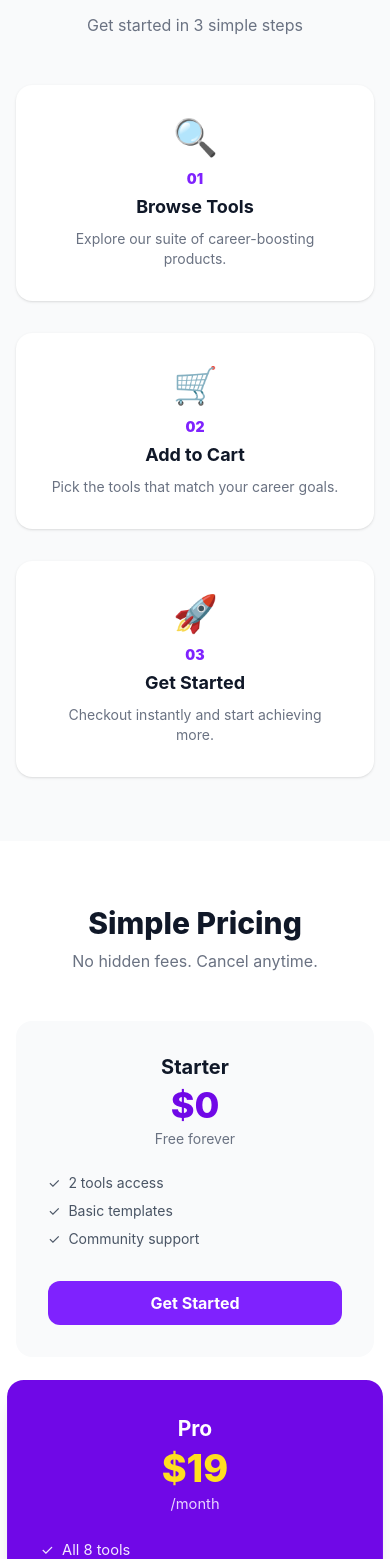
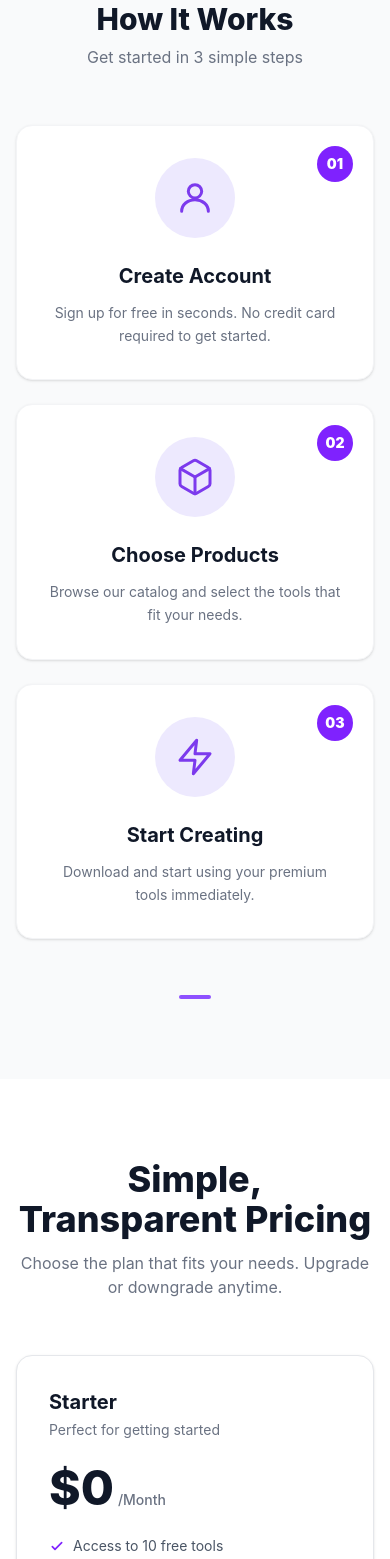
Before and after one commit to Azadhossain288/My-Product-Store, a React (Vite) app: page / in a window 390 px wide. Shown: the part 4889-6448 px from the top of the page. Built offline with nearby package versions, Linux system fonts and the light colour scheme.

Commit message:
Modified pricing option and steps part

```diff
--- a/src/components/Footer.jsx
+++ b/src/components/Footer.jsx
@@ -6,8 +6,8 @@ const Footer = () => {
         {/* Brand */}
         <div className="md:col-span-1">
           <div className="flex items-center gap-2 mb-3">
-            <span className="text-2xl">🛍️</span>
-            <span className="font-extrabold text-white text-lg">MyProductStore</span>
+
+            <span className="font-extrabold text-white text-lg">DigiTools</span>
           </div>
           <p className="text-sm leading-relaxed">
             Premium digital tools for creators, professionals, and businesses. Work smarter with our suite of powerful tools.
--- a/src/components/Navbar.jsx
+++ b/src/components/Navbar.jsx
@@ -17,7 +17,7 @@ const Navbar = ({ cartCount }) => {
           <li className="hover:text-violet-600 cursor-pointer transition">Features</li>
           <li className="hover:text-violet-600 cursor-pointer transition">Pricing</li>
           <li className="hover:text-violet-600 cursor-pointer transition">Testimonials</li>
-          <li className="hover:text-violet-600 cursor-pointer transition">Testimonials</li>
+
 
         </ul>
 
--- a/src/components/Pricing.jsx
+++ b/src/components/Pricing.jsx
@@ -1,70 +1,130 @@
 const plansData = [
   {
     name: "Starter",
+    subtitle: "Perfect for getting started",
     price: "$0",
-    period: "Free forever",
-    features: ["2 tools access", "Basic templates", "Community support"],
+    period: "/Month",
+    features: [
+      "Access to 10 free tools",
+      "Basic templates",
+      "Community support",
+      "1 project per month",
+    ],
+    btnLabel: "Get Started Free",
     highlight: false,
   },
   {
     name: "Pro",
-    price: "$19",
-    period: "/month",
-    features: ["All 8 tools", "Premium templates", "Priority support", "AI features"],
+    subtitle: "Best for professionals",
+    price: "$29",
+    period: "/Month",
+    features: [
+      "Access to all premium tools",
+      "Unlimited templates",
+      "Priority support",
+      "Unlimited projects",
+      "Cloud sync",
+      "Advanced analytics",
+    ],
+    btnLabel: "Start Pro Trial",
     highlight: true,
   },
   {
     name: "Enterprise",
-    price: "$49",
-    period: "/month",
-    features: ["Team accounts", "Custom branding", "Dedicated support", "API access"],
+    subtitle: "For teams and businesses",
+    price: "$99",
+    period: "/Month",
+    features: [
+      "Everything in Pro",
+      "Team collaboration",
+      "Custom integrations",
+      "Dedicated support",
+      "SLA guarantee",
+      "Custom branding",
+    ],
+    btnLabel: "Contact Sales",
     highlight: false,
   },
 ]
 
 const Pricing = () => {
   return (
-    <section className="bg-white py-16 px-4">
-      <div className="max-w-5xl mx-auto text-center">
+    <section className="bg-white py-20 px-4">
+      <div className="max-w-6xl mx-auto">
 
-        <h2 className="text-3xl font-extrabold text-gray-900 mb-2">Simple Pricing</h2>
-        <p className="text-gray-500 mb-12">No hidden fees. Cancel anytime.</p>
+        {/* Header */}
+        <div className="text-center mb-14">
+          <h2 className="text-4xl md:text-5xl font-extrabold text-gray-900 mb-3">
+            Simple, Transparent Pricing
+          </h2>
+          <p className="text-gray-500 text-base">
+            Choose the plan that fits your needs. Upgrade or downgrade anytime.
+          </p>
+        </div>
 
-        <div className="grid grid-cols-1 md:grid-cols-3 gap-8">
+        {/* Cards */}
+        <div className="grid grid-cols-1 md:grid-cols-3 gap-6 items-center">
           {plansData.map((plan) => (
             <div
               key={plan.name}
-              className={`rounded-2xl p-8 ${
+              className={`relative rounded-2xl p-8 border flex flex-col gap-6 ${
                 plan.highlight
-                  ? "bg-violet-700 text-white shadow-xl scale-105"
-                  : "bg-gray-50 text-gray-900"
+                  ? "bg-gradient-to-b from-violet-600 to-purple-700 text-white border-transparent shadow-2xl"
+                  : "bg-white text-gray-900 border-gray-200 shadow-sm"
               }`}
             >
-              <h3 className={`font-bold text-xl mb-1 ${plan.highlight ? "text-white" : "text-gray-900"}`}>
-                {plan.name}
-              </h3>
-              <div className={`text-4xl font-extrabold mb-1 ${plan.highlight ? "text-yellow-300" : "text-violet-700"}`}>
-                {plan.price}
-              </div>
-              <div className={`text-sm mb-6 ${plan.highlight ? "text-purple-200" : "text-gray-500"}`}>
-                {plan.period}
+              {/* Most Popular Badge */}
+              {plan.highlight && (
+                <div className="absolute -top-4 left-1/2 -translate-x-1/2">
+                  <span className="bg-yellow-200 text-yellow-800 text-xs font-bold px-4 py-1.5 rounded-full shadow">
+                    Most Popular
+                  </span>
+                </div>
+              )}
+
+              {/* Plan Name */}
+              <div>
+                <h3 className={`text-xl font-bold mb-1 ${plan.highlight ? "text-white" : "text-gray-900"}`}>
+                  {plan.name}
+                </h3>
+                <p className={`text-sm ${plan.highlight ? "text-purple-200" : "text-gray-500"}`}>
+                  {plan.subtitle}
+                </p>
               </div>
 
-              <ul className="space-y-2 mb-8">
+              {/* Price */}
+              <div className="flex items-baseline gap-1">
+                <span className={`text-5xl font-extrabold ${plan.highlight ? "text-white" : "text-gray-900"}`}>
+                  {plan.price}
+                </span>
+                <span className={`text-sm font-medium ${plan.highlight ? "text-purple-200" : "text-gray-500"}`}>
+                  {plan.period}
+                </span>
+              </div>
+
+              {/* Features */}
+              <ul className="space-y-3 flex-1">
                 {plan.features.map((f) => (
-                  <li key={f} className={`text-sm flex items-center gap-2 ${plan.highlight ? "text-purple-100" : "text-gray-600"}`}>
-                    <span>✓</span> {f}
+                  <li key={f} className="flex items-center gap-2 text-sm">
+                    <svg className={`w-4 h-4 flex-shrink-0 ${plan.highlight ? "text-green-300" : "text-violet-600"}`} fill="none" stroke="currentColor" strokeWidth="2.5" viewBox="0 0 24 24">
+                      <path strokeLinecap="round" strokeLinejoin="round" d="M5 13l4 4L19 7" />
+                    </svg>
+                    <span className={plan.highlight ? "text-purple-100" : "text-gray-600"}>{f}</span>
                   </li>
                 ))}
               </ul>
 
-              <button className={`w-full py-2.5 rounded-xl font-bold transition ${
-                plan.highlight
-                  ? "bg-yellow-400 text-gray-900 hover:bg-yellow-300"
-                  : "bg-violet-600 text-white hover:bg-violet-700"
-              }`}>
-                Get Started
+              {/* Button */}
+              <button
+                className={`w-full py-3.5 rounded-xl font-bold text-sm transition ${
+                  plan.highlight
+                    ? "bg-white text-violet-700 hover:bg-violet-50"
+                    : "bg-violet-600 text-white hover:bg-violet-700"
+                }`}
+              >
+                {plan.btnLabel}
               </button>
+
             </div>
           ))}
         </div>
--- a/src/components/Steps.jsx
+++ b/src/components/Steps.jsx
@@ -1,26 +1,81 @@
 const stepsData = [
-  { step: "01", title: "Browse Tools",  desc: "Explore our suite of career-boosting products.", icon: "🔍" },
-  { step: "02", title: "Add to Cart",   desc: "Pick the tools that match your career goals.",  icon: "🛒" },
-  { step: "03", title: "Get Started",   desc: "Checkout instantly and start achieving more.",   icon: "🚀" },
+  {
+    step: "01",
+    title: "Create Account",
+    desc: "Sign up for free in seconds. No credit card required to get started.",
+    icon: (
+      <svg viewBox="0 0 24 24" fill="none" stroke="#7c3aed" strokeWidth="1.8" strokeLinecap="round" strokeLinejoin="round" className="w-10 h-10">
+        <circle cx="12" cy="8" r="4" />
+        <path d="M4 20c0-4 3.6-7 8-7s8 3 8 7" />
+      </svg>
+    ),
+  },
+  {
+    step: "02",
+    title: "Choose Products",
+    desc: "Browse our catalog and select the tools that fit your needs.",
+    icon: (
+      <svg viewBox="0 0 24 24" fill="none" stroke="#7c3aed" strokeWidth="1.8" strokeLinecap="round" strokeLinejoin="round" className="w-10 h-10">
+        <path d="M21 16V8a2 2 0 0 0-1-1.73l-7-4a2 2 0 0 0-2 0l-7 4A2 2 0 0 0 3 8v8a2 2 0 0 0 1 1.73l7 4a2 2 0 0 0 2 0l7-4A2 2 0 0 0 21 16z" />
+        <polyline points="3.27 6.96 12 12.01 20.73 6.96" />
+        <line x1="12" y1="22.08" x2="12" y2="12" />
+      </svg>
+    ),
+  },
+  {
+    step: "03",
+    title: "Start Creating",
+    desc: "Download and start using your premium tools immediately.",
+    icon: (
+      <svg viewBox="0 0 24 24" fill="none" stroke="#7c3aed" strokeWidth="1.8" strokeLinecap="round" strokeLinejoin="round" className="w-10 h-10">
+        <path d="M13 2L3 14h9l-1 8 10-12h-9l1-8z" />
+      </svg>
+    ),
+  },
 ]
 
 const Steps = () => {
   return (
-    <section className="bg-gray-50 py-16 px-4">
-      <div className="max-w-5xl mx-auto text-center">
+    <section className="bg-gray-50 py-20 px-4">
+      <div className="max-w-5xl mx-auto">
 
-        <h2 className="text-3xl font-extrabold text-gray-900 mb-2">How It Works</h2>
-        <p className="text-gray-500 mb-12">Get started in 3 simple steps</p>
+        {/* Section Header */}
+        <div className="text-center mb-14">
+          <div className="flex justify-center mb-3">
+            <div className="w-8 h-1 bg-violet-500 rounded-full"></div>
+          </div>
+          <h2 className="text-3xl font-extrabold text-gray-900">How It Works</h2>
+          <p className="text-gray-500 mt-2">Get started in 3 simple steps</p>
+        </div>
 
-        <div className="grid grid-cols-1 md:grid-cols-3 gap-8">
+        {/* Cards */}
+        <div className="grid grid-cols-1 md:grid-cols-3 gap-6">
           {stepsData.map((s) => (
-            <div key={s.step} className="bg-white rounded-2xl p-8 shadow-sm hover:shadow-md transition text-center">
-              <div className="text-4xl mb-3">{s.icon}</div>
-              <div className="text-violet-600 font-black text-sm mb-1">{s.step}</div>
-              <h3 className="font-bold text-gray-900 text-lg mb-2">{s.title}</h3>
-              <p className="text-gray-500 text-sm">{s.desc}</p>
+            <div key={s.step} className="relative bg-white border border-gray-100 rounded-2xl p-8 shadow-sm hover:shadow-md transition text-center">
+
+              {/* Step Number Badge - top right */}
+              <div className="absolute top-5 right-5 w-9 h-9 bg-violet-600 text-white text-sm font-black rounded-full flex items-center justify-center">
+                {s.step}
+              </div>
+
+              {/* Icon Circle */}
+              <div className="w-20 h-20 bg-violet-100 rounded-full flex items-center justify-center mx-auto mb-6">
+                {s.icon}
+              </div>
+
+              {/* Title */}
+              <h3 className="font-bold text-gray-900 text-xl mb-3">{s.title}</h3>
+
+              {/* Description */}
+              <p className="text-gray-500 text-sm leading-relaxed">{s.desc}</p>
+
             </div>
           ))}
+        </div>
+
+        {/* Bottom line decoration */}
+        <div className="flex justify-center mt-14">
+          <div className="w-8 h-1 bg-violet-500 rounded-full"></div>
         </div>
 
       </div>
```
